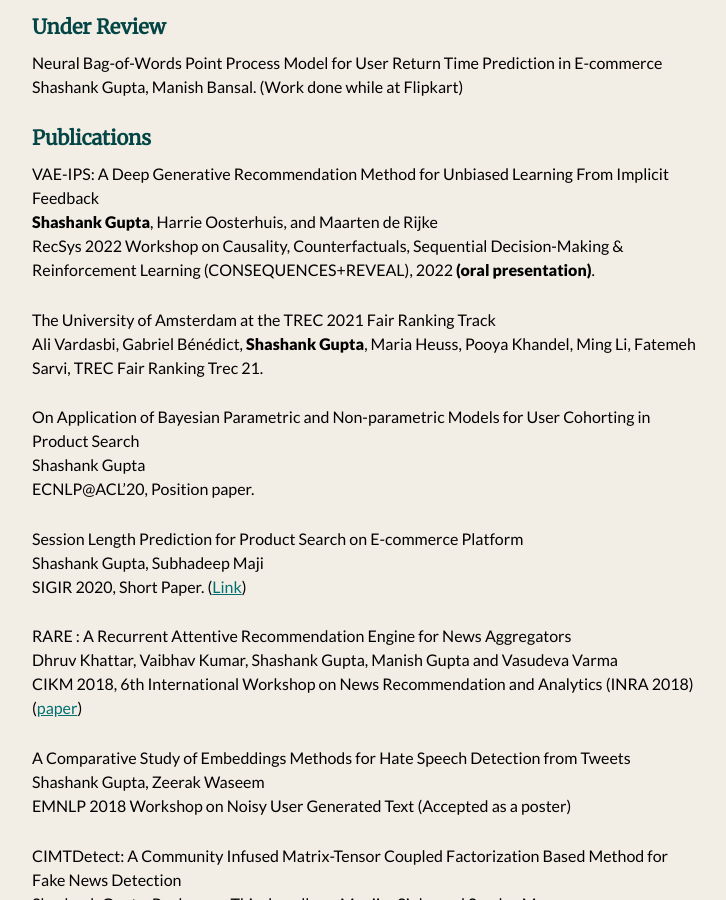
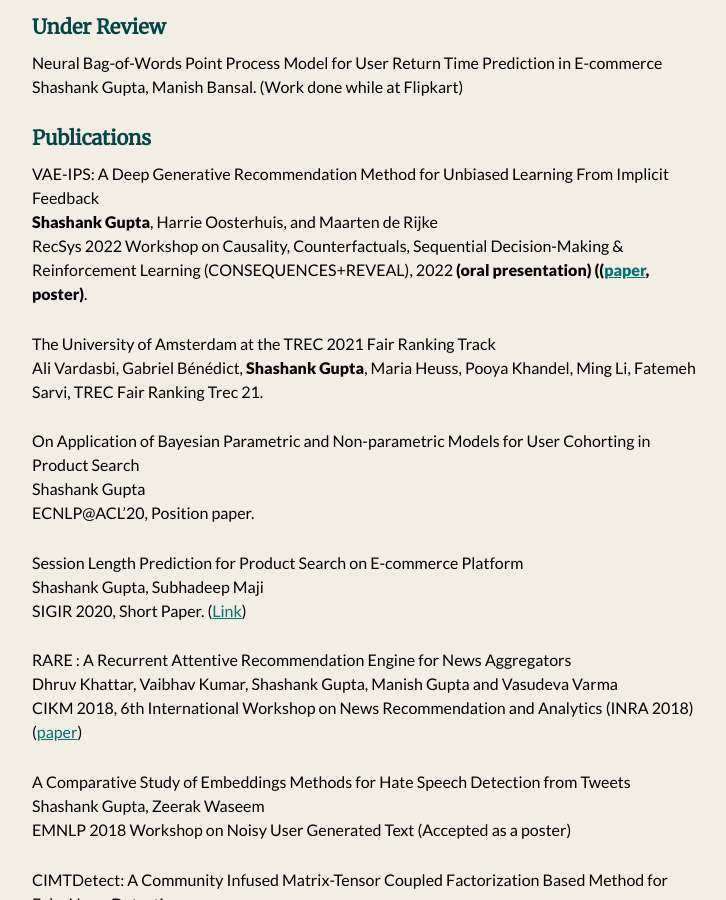
Before and after one commit to shashankg7/shashankg7.github.io, a Jekyll site: the page built from publications.md, in a window 1280 px wide and 900 px high, scrolled down 315 px. Shown: the whole window, without its empty margins (272-998 px from the left). Built offline with Jekyll 4.4.1, drawn with Linux system fonts in a browser that asks for light colours; nearby versions of some CDN libraries.

Commit message:
Update publications.md

```diff
--- a/publications.md
+++ b/publications.md
@@ -21,7 +21,7 @@
 
 VAE-IPS: A Deep Generative Recommendation Method for Unbiased Learning From Implicit Feedback <br>
 <b>Shashank Gupta</b>, Harrie Oosterhuis, and Maarten de Rijke <br>
-RecSys 2022 Workshop on Causality, Counterfactuals, Sequential Decision-Making & Reinforcement Learning (CONSEQUENCES+REVEAL), 2022 <b>(oral presentation)</b>.
+RecSys 2022 Workshop on Causality, Counterfactuals, Sequential Decision-Making & Reinforcement Learning (CONSEQUENCES+REVEAL), 2022 <b>(oral presentation) (([paper](https://drive.google.com/file/d/1JeiHVuYi5iUBop8E_h0XPcKwOhdA6jBP/view?usp=sharing), poster)</b>.
 
 The University of Amsterdam at the TREC 2021 Fair Ranking Track <br>
 Ali Vardasbi, Gabriel Bénédict, <b>Shashank Gupta</b>, Maria Heuss, Pooya Khandel, Ming Li, Fatemeh Sarvi, TREC Fair Ranking Trec 21.
```
